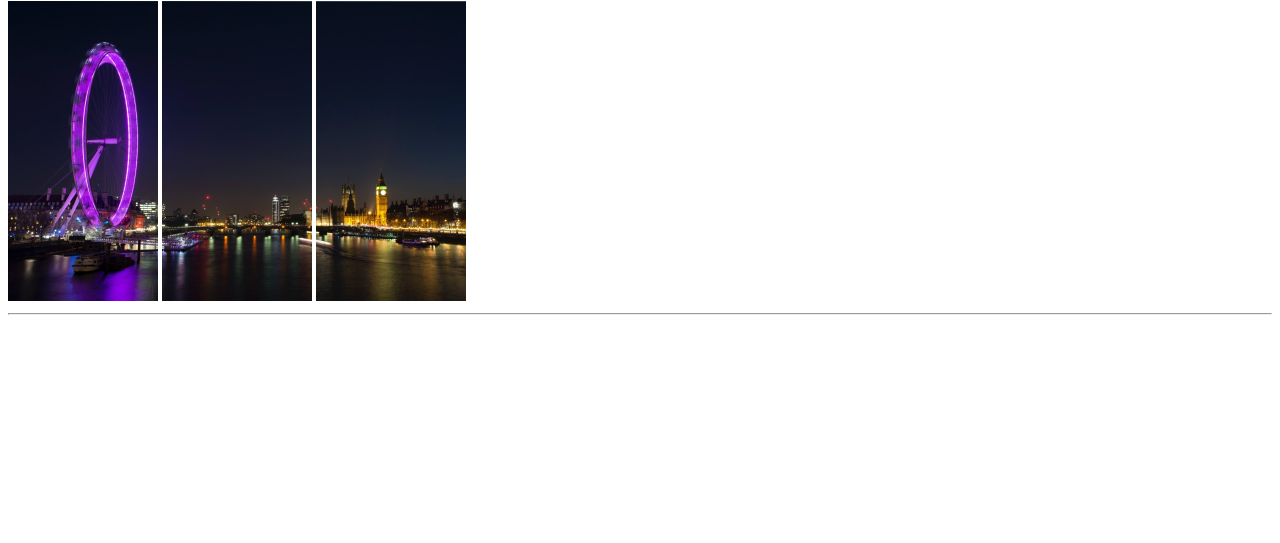
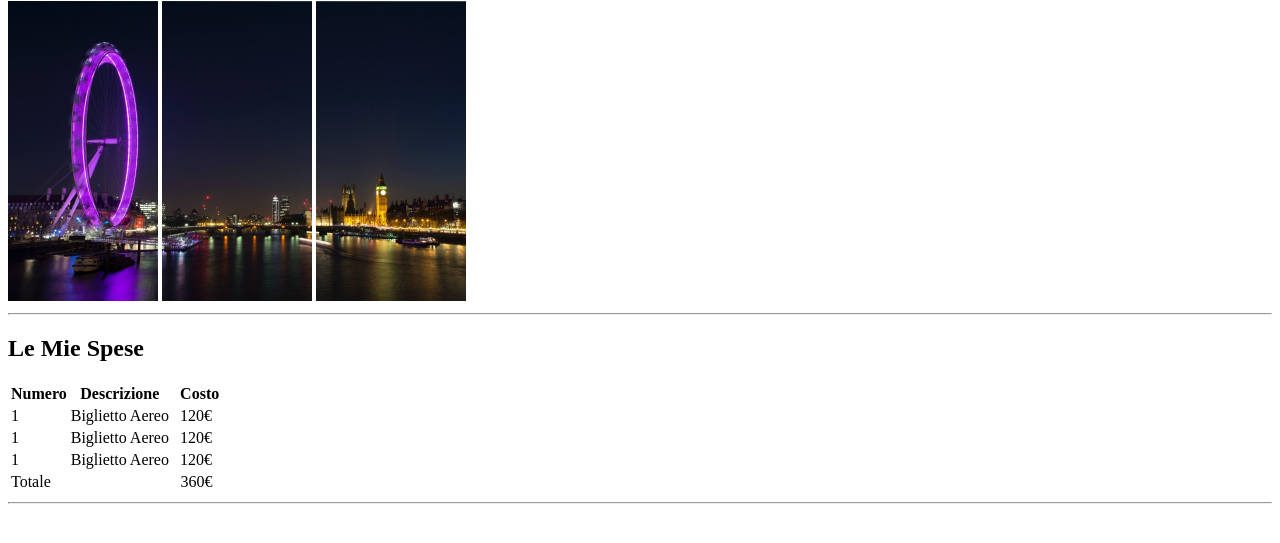
Before and after one commit to StaglianoM/html-london-trip, a plain HTML site: page index.html in a window 1280 px wide. Shown: the part 79-622 px from the top of the page. Drawn offline with Linux system fonts and the light colour scheme.

Commit message:
2° Step Spese

```diff
--- a/index.html
+++ b/index.html
@@ -13,5 +13,40 @@
         <img src="./img/pexels-bill-emrich-230794-2.jpg" width="150" alt="Londra">
     <hr>
 
+    <h2>Le Mie Spese</h2>
+        <table>
+            <thead>
+             <tr>
+                <th>Numero</th>
+                <th>Descrizione</th>
+                <th>&ThinSpace; Costo</th>
+             </tr>
+            </thead>
+           <tbody>
+             <tr>
+                <td>1</td>
+                <td>Biglietto Aereo</td>
+                <td>&ThinSpace; 120&euro;</td>
+             </tr>
 
+             <tr>
+                <td>1</td>
+                <td>Biglietto Aereo</td>
+                <td>&ThinSpace; 120&euro;</td>
+             </tr>
+
+             <tr>
+                <td>1</td>
+                <td>Biglietto Aereo</td>
+                <td>&ThinSpace; 120&euro;</td>
+             </tr>
+
+             <tr>
+                <td>Totale</td>
+                <td>&MediumSpace;</td>
+                <td>&MediumSpace; 360&euro;</td>
+             </tr>
+           </tbody>
+        </table>
+    <hr>
 </html>
```
